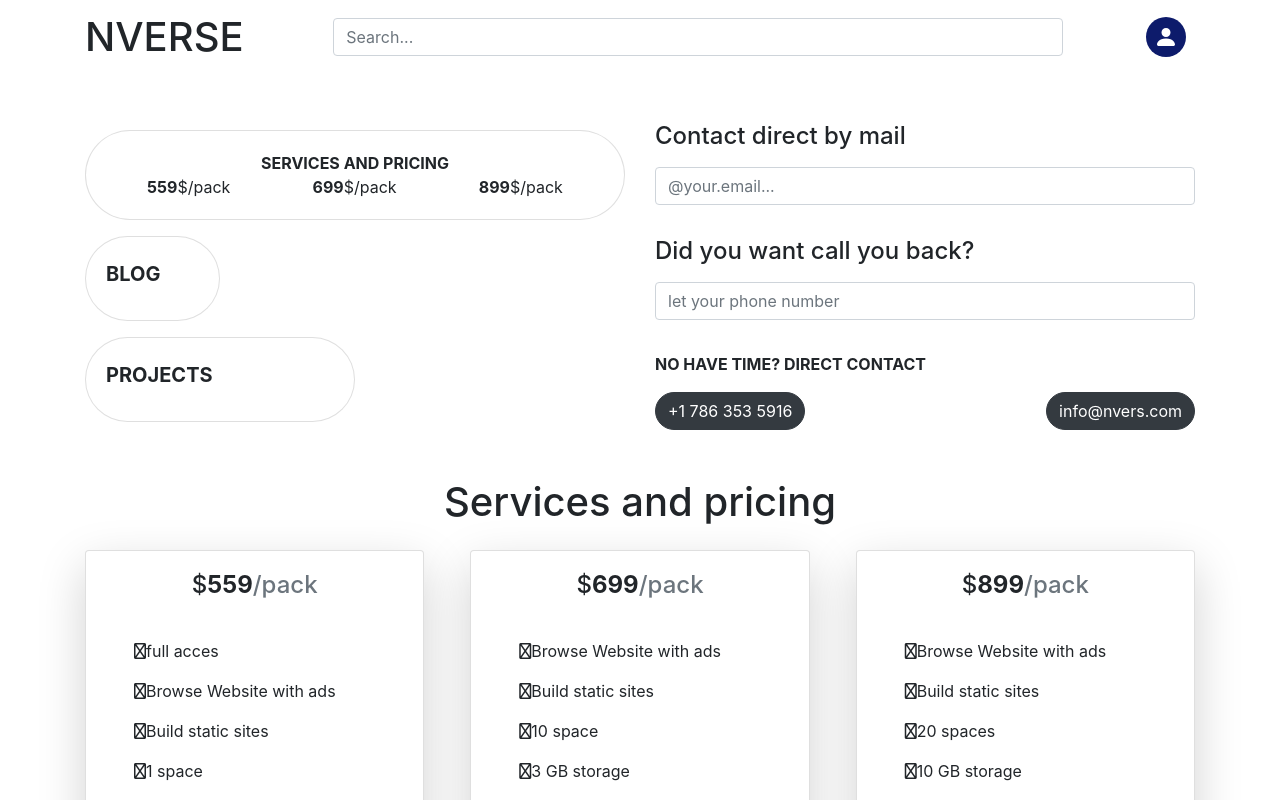
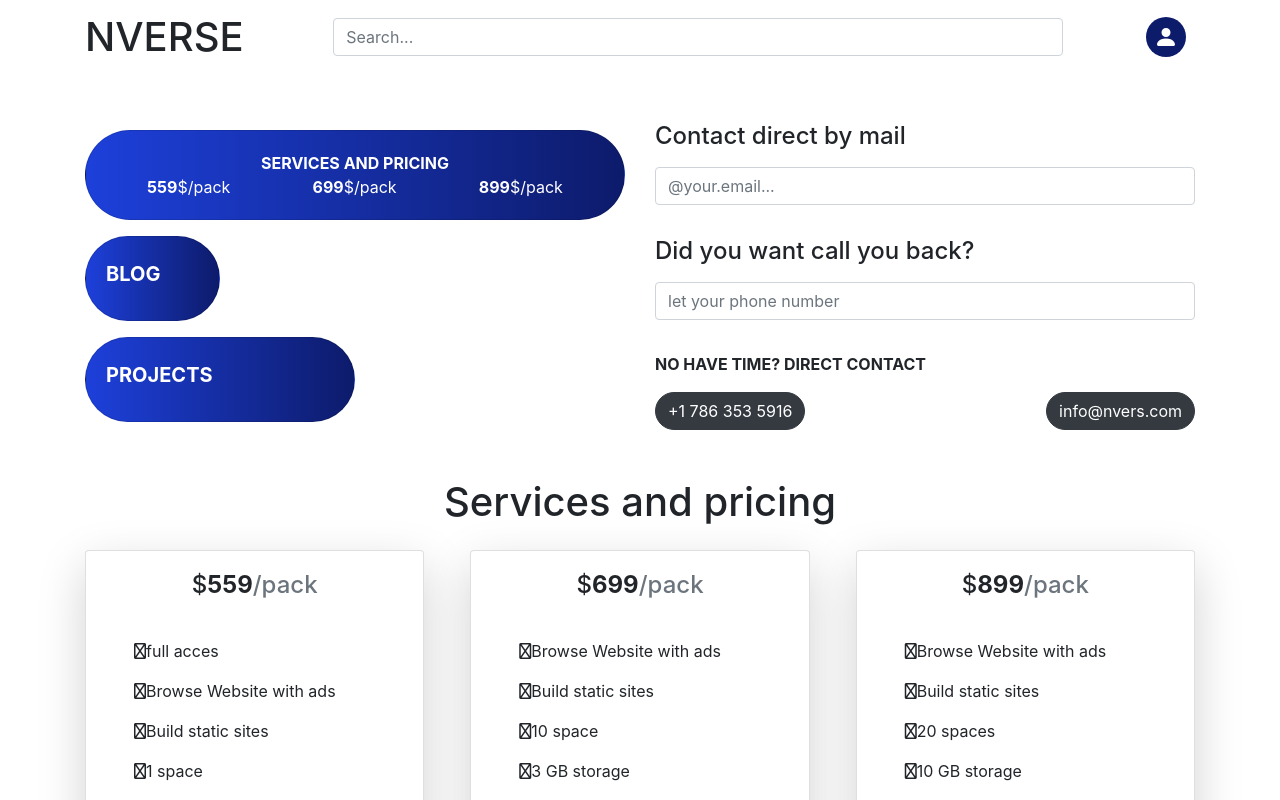
Before and after one commit to lexdier/nVerse, a Nuxt app: page / in a window 1280 px wide. Shown: the top 800 px of the page. Built offline with nearby package versions, Linux system fonts and the light colour scheme.

Commit message:
refactor: add gradient background

```diff
--- a/components/SectionContact.vue
+++ b/components/SectionContact.vue
@@ -7,7 +7,7 @@ import { BButton, BCardBody } from 'bootstrap-vue';
 <template>
     <BRow class="py-5">
       <BCol cols="6" class="d-flex flex-column justify-content-between">
-        <BCard no-body class="rounded-pill h-100 my-2">
+        <BCard no-body class="rounded-pill h-100 my-2 gradient text-white">
           <BCardBody>
             <div class="text-center text-uppercase font-weight-bolder">
               <span>Services and pricing</span>
@@ -30,13 +30,13 @@ import { BButton, BCardBody } from 'bootstrap-vue';
           </BCardBody>
         </BCard>
 
-        <BCard no-body class="rounded-pill h-100 d-flex my-2 w-25">
+        <BCard no-body class="rounded-pill h-100 d-flex my-2 w-25 gradient text-white">
           <BCardBody class="d-flex align-items-center">
             <span class="text-uppercase font-weight-bolder h5">Blog</span>
           </BCardBody>
         </BCard>
 
-        <BCard no-body class="rounded-pill h-100 my-2 w-50">
+        <BCard no-body class="rounded-pill h-100 my-2 w-50 gradient text-white">
           <BCardBody class="d-flex align-items-center">
             <span class="text-uppercase font-weight-bolder h5">Projects</span>
           </BCardBody>
@@ -92,3 +92,9 @@ import { BButton, BCardBody } from 'bootstrap-vue';
       </BCol>
     </BRow>
 </template>
+
+<style>
+.gradient{
+    background: -webkit-linear-gradient(left, #1d40da, #0d1b6b);
+    background: linear-gradient(to right, #1d40da, #0d1b6b);
+}</style>
```
